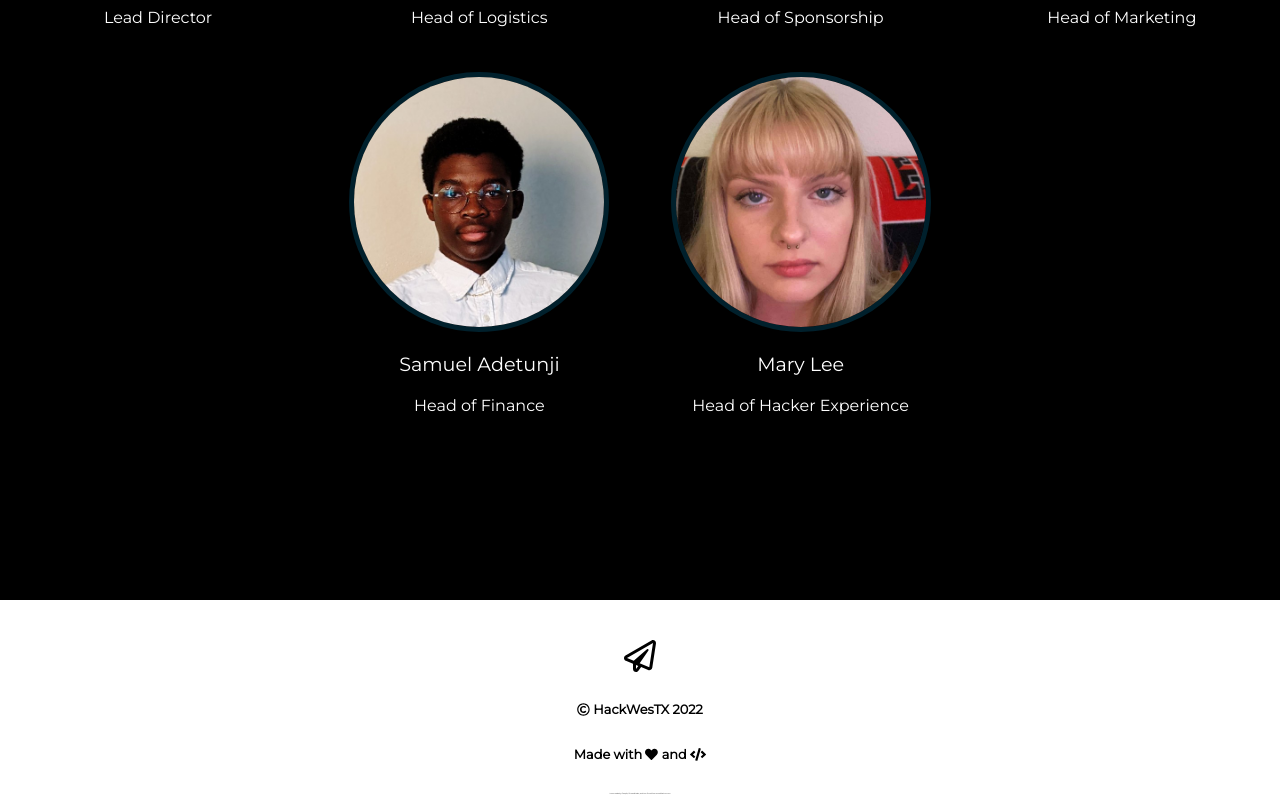
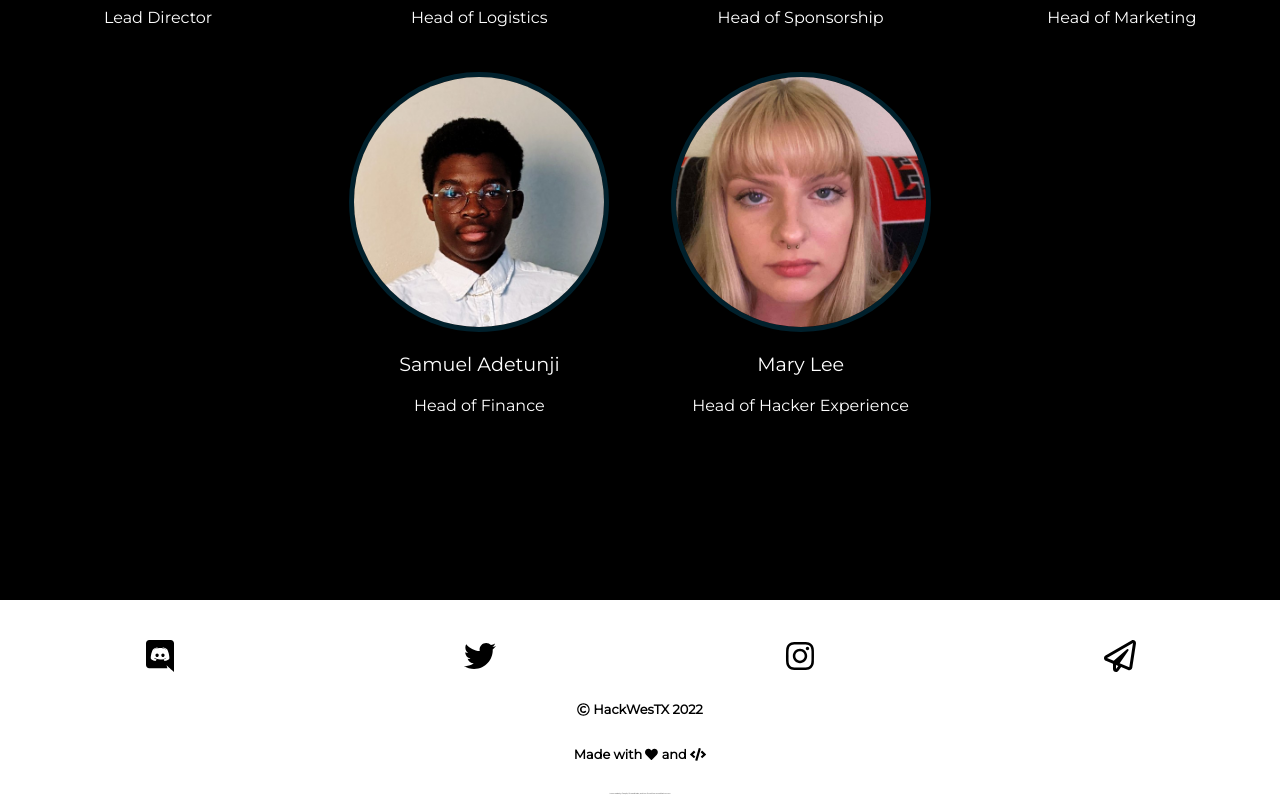
Before and after one commit to ShreyeshArangath/HackWesTX-Official-Repo, a React (Create React App) app: page / in a window 1280 px wide. Shown: the part 6367-7167 px from the top of the page. Built offline with nearby package versions, Linux system fonts and the light colour scheme.

Commit message:
feat: added new social links to footer

```diff
--- a/src/components/Footer.js
+++ b/src/components/Footer.js
@@ -4,22 +4,17 @@ export default function Footer() {
     return (
         <div className="footer-main" style={Style}>
            <div className="contact-us">
-               {/* <div className="social-media">
-                    <a href="https://www.facebook.com/hackwestx/" ><i className="fab fa-facebook-f fa-2x"></i></a>
-               </div>
-               <div class="social-media">
-                    <a href="https://www.linkedin.com/company/hackwestx/" ><i className="fab fa-linkedin fa-2x"></i></a>
+                <div class="social-media">
+                    <a href="https://discord.gg/kv2thUmDrb" target="_blank" rel="noopener noreferrer" ><i className="fab fa-discord fa-2x"></i></a>
                 </div>
                 <div class="social-media">
-                    <a href="https://join.slack.com/t/hackwestx2020/shared_invite/enQtOTA3MzU1Nzc0MDE3LWYyZTM2ZjMzNjhkMTBlNjdhYmQzMzA5Yzk5NGQ1YjMyYmIyODUwNjMyYmFmNDY5ZTgwM2NlYWZjYTlmYzQ5NGY" ><i className="fab fa-slack fa-2x"></i></a>
+                    <a href="https://twitter.com/HWTXOfficial" target="_blank" rel="noopener noreferrer" ><i className="fab fa-twitter fa-2x"></i></a>
                 </div>
-
                 <div class="social-media">
-                    <a href="https://www.instagram.com/hackwestx" ><i className="fab fa-instagram fa-2x"></i></a>
-                </div> */}
-
+                    <a href="https://www.instagram.com/HWTXOfficial/" target="_blank" rel="noopener noreferrer" ><i className="fab fa-instagram fa-2x"></i></a>
+                </div>
                 <div class="social-media">
-                    <a href="admin@hackwestx.com" ><i className="far fa-paper-plane fa-2x"></i></a>
+                    <a href="mailto:admin@hackwestx.com" target="_blank" rel="noopener noreferrer" ><i className="far fa-paper-plane fa-2x"></i></a>
                 </div>
            </div>
            <div class="made-with-love">
--- a/src/css/footer.css
+++ b/src/css/footer.css
@@ -8,7 +8,7 @@
 
 .contact-us {
   display: grid;
-  grid-template-columns: repeat(1, 1fr);
+  grid-template-columns: repeat(4, 1fr);
   align-items: center;
 }
 
```
